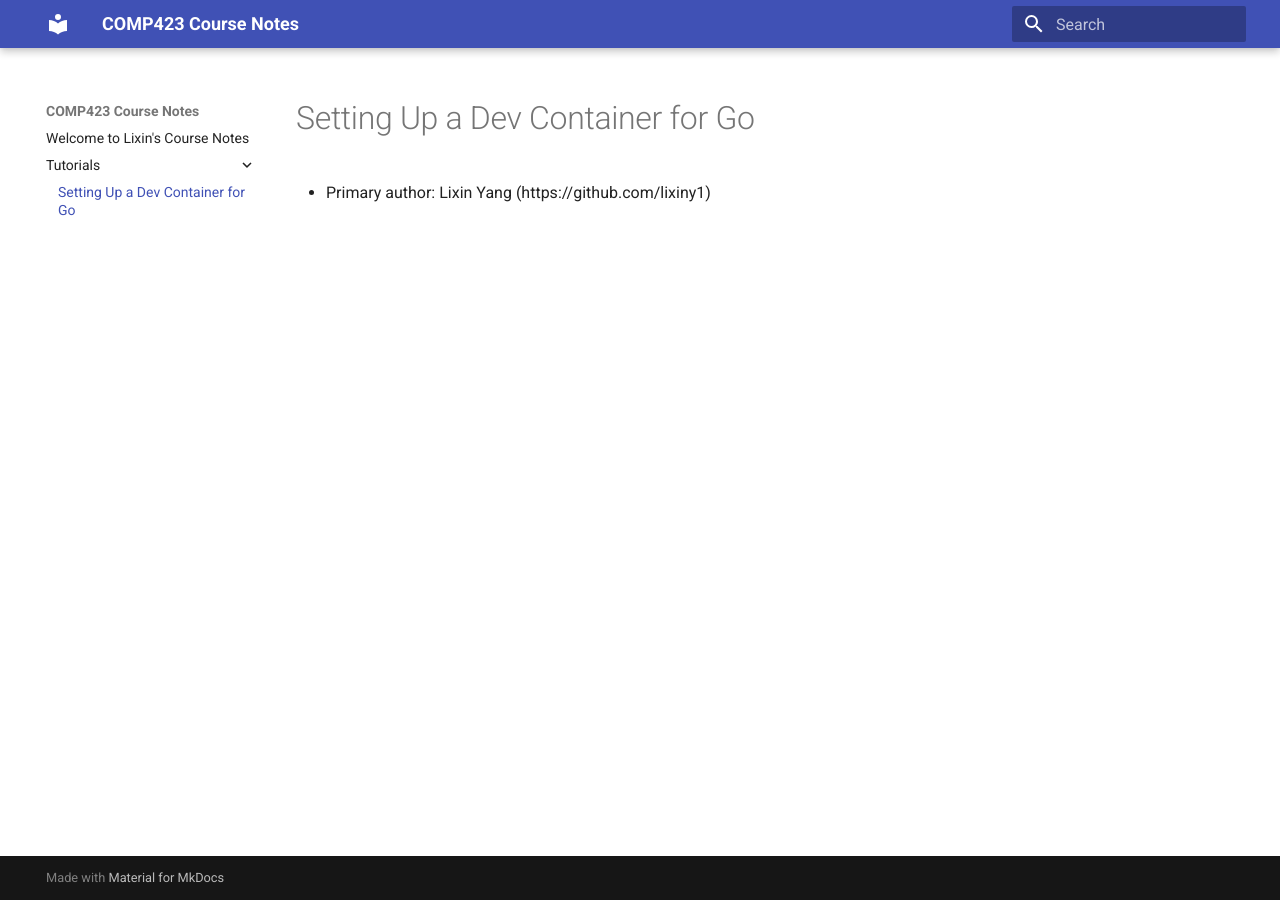
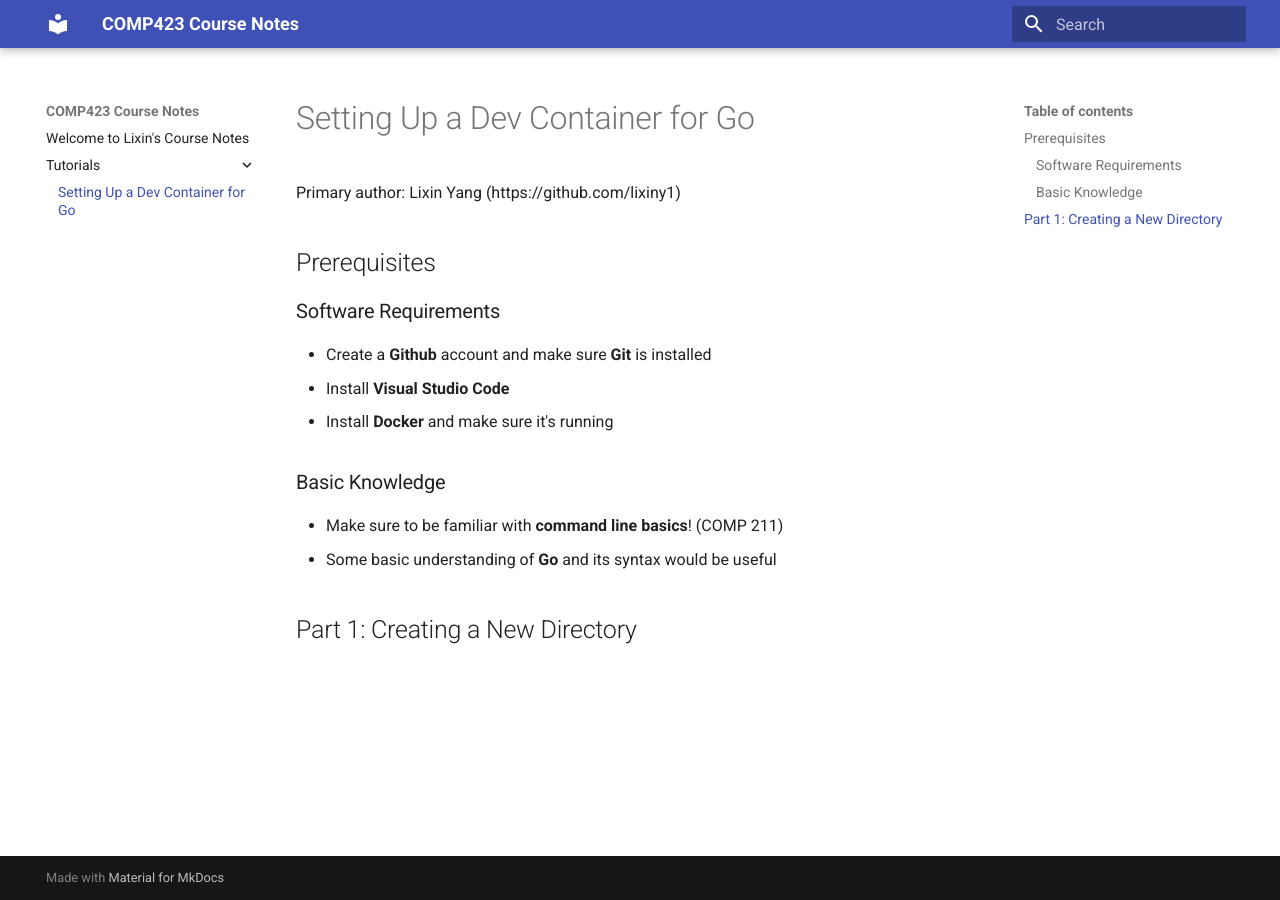
Before and after one commit to lixiny1/comp423-course-notes, an MkDocs documentation site: the page built from docs/tutorials/go-setup.md, in a window 1280 px wide. Built offline with MkDocs 1.6.1 and Material for MkDocs 9.7.7, drawn with Linux system fonts in a browser that asks for light colours.

Commit message:
finished prereqs

```diff
--- a/docs/tutorials/go-setup.md
+++ b/docs/tutorials/go-setup.md
@@ -1,3 +1,14 @@
 # Setting Up a Dev Container for Go
+Primary author: Lixin Yang (https://github.com/lixiny1)
 
-* Primary author: Lixin Yang (https://github.com/lixiny1)
+## Prerequisites
+### Software Requirements
+* Create a **Github** account and make sure **Git** is installed
+* Install **Visual Studio Code**
+* Install **Docker** and make sure it's running
+### Basic Knowledge
+* Make sure to be familiar with **command line basics**! (COMP 211)
+* Some basic understanding of **Go** and its syntax would be useful
+
+
+## Part 1: Creating a New Directory
```
